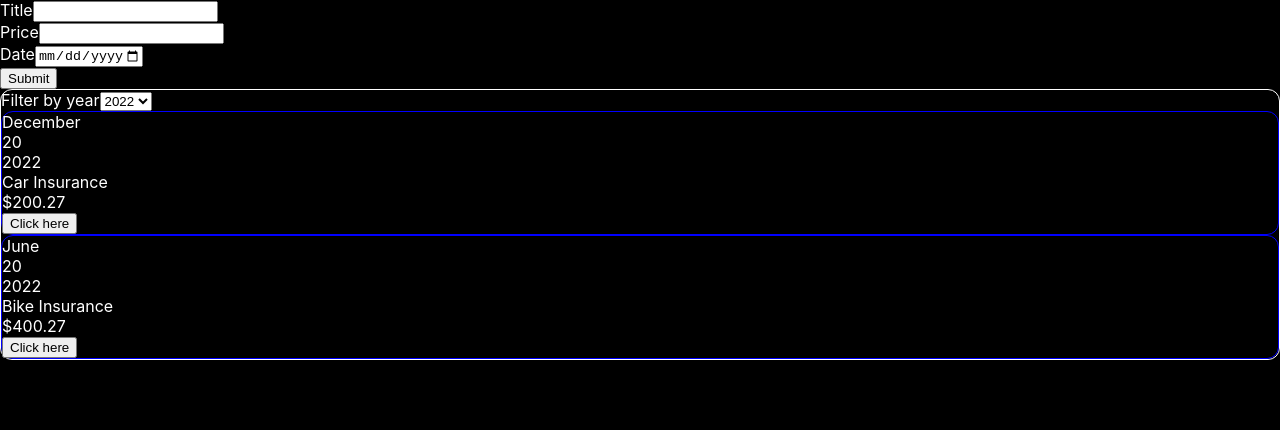
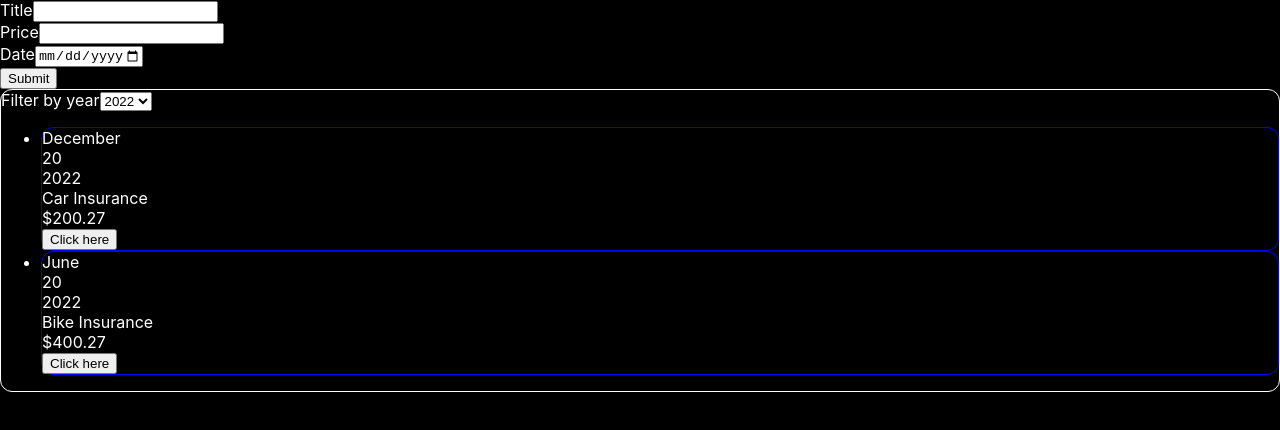
Before and after one commit to abhijeetbapuni/react-practice, a React (Create React App) app: page / in a window 1280 px wide. Shown: the top 430 px of the page. Built offline with nearby package versions, Linux system fonts and the light colour scheme.

Commit message:
another way to handle not found cases

```diff
--- a/src/components/Expenses/ExpenseItem.js
+++ b/src/components/Expenses/ExpenseItem.js
@@ -9,12 +9,14 @@ const ExpenseItem = ({ title, date, price }) => {
     console.log("clicked");
   };
   return (
+    <li>
       <Card className="expense-item">
         <ExpenseDate date={date} />
         <div>{expenseTitle}</div>
         <div>${price}</div>
         <button onClick={clickHandler}>Click here</button>
       </Card>
+    </li>
   );
 };
 
--- a/src/components/Expenses/Expenses.js
+++ b/src/components/Expenses/Expenses.js
@@ -1,7 +1,7 @@
 import { useState } from "react";
 import Card from "../UI/Card";
-import ExpenseItem from "./ExpenseItem";
 import ExpensesFilter from "./ExpensesFilter";
+import ExpensesList from "./ExpensesList";
 
 const Expenses = ({ expenses }) => {
   const [filteredYear, setFilteredYear] = useState("2022");
@@ -11,24 +11,14 @@ const Expenses = ({ expenses }) => {
   const filteredExpenses = expenses.filter(
     (expense) => expense.date.getFullYear().toString() === filteredYear
   );
-  let expensesContent = <p>No Expenses found</p>;
-  if (filteredExpenses.length > 0) {
-    expensesContent = filteredExpenses.map((expense) => (
-      <ExpenseItem
-        key={expense.id}
-        date={expense.date}
-        title={expense.title}
-        price={expense.price}
-      />
-    ));
-  }
+
   return (
     <Card className="expenses">
       <ExpensesFilter
         selectedYear={filteredYear}
         onChangeFilter={filterChangeHandler}
       />
-      {expensesContent}
+      <ExpensesList expenses={filteredExpenses} />
     </Card>
   );
 };
--- /dev/null
+++ b/src/components/Expenses/ExpensesList.js
@@ -0,0 +1,22 @@
+import React from "react";
+import ExpenseItem from "./ExpenseItem";
+
+const ExpensesList = ({ expenses }) => {
+  if (expenses.length === 0) {
+    return <p>No Expenses Found.</p>;
+  }
+  return (
+    <ul>
+      {expenses.map((expense) => (
+        <ExpenseItem
+          key={expense.id}
+          date={expense.date}
+          title={expense.title}
+          price={expense.price}
+        />
+      ))}
+    </ul>
+  );
+};
+
+export default ExpensesList;
```
Lines whose indentation alone changed are shown as unchanged.
